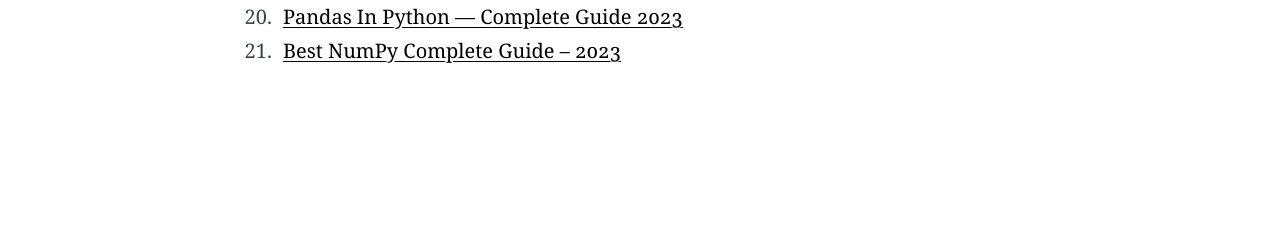
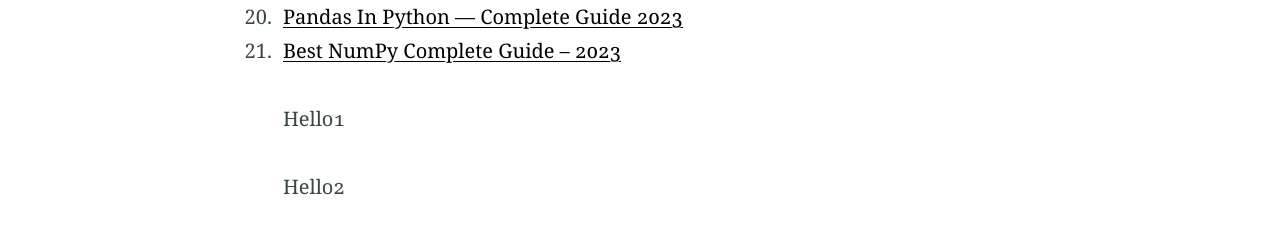
Before and after one commit to hi-sushanta/hi-sushanta.github.io, a Jekyll site: the page built from index.md, in a window 1280 px wide. Shown: the part 1617-1842 px from the top of the page. Built offline with Jekyll 4.4.1, drawn with Linux system fonts in a browser that asks for light colours; before the commit the page ends 1709 px from its top, so only the background shows below that.

Commit message:
Add text in between two columns for just demo purpose

```diff
--- a/index.md
+++ b/index.md
@@ -58,6 +58,10 @@ Whether you're a new reader or a returning visitor, welcome to my blog! I aim to
 21. [Best NumPy Complete Guide – 2023](https://hiwhy.io/numpy-complete-guide)
 
 <div class="row">
-  <div class="column"></div>
-  <div class="column"></div>
+  <div class="column">
+   <p>Hello1</p>
+  </div>
+  <div class="column">
+  <p>Hello2</p>
+  </div>
 </div>
```
